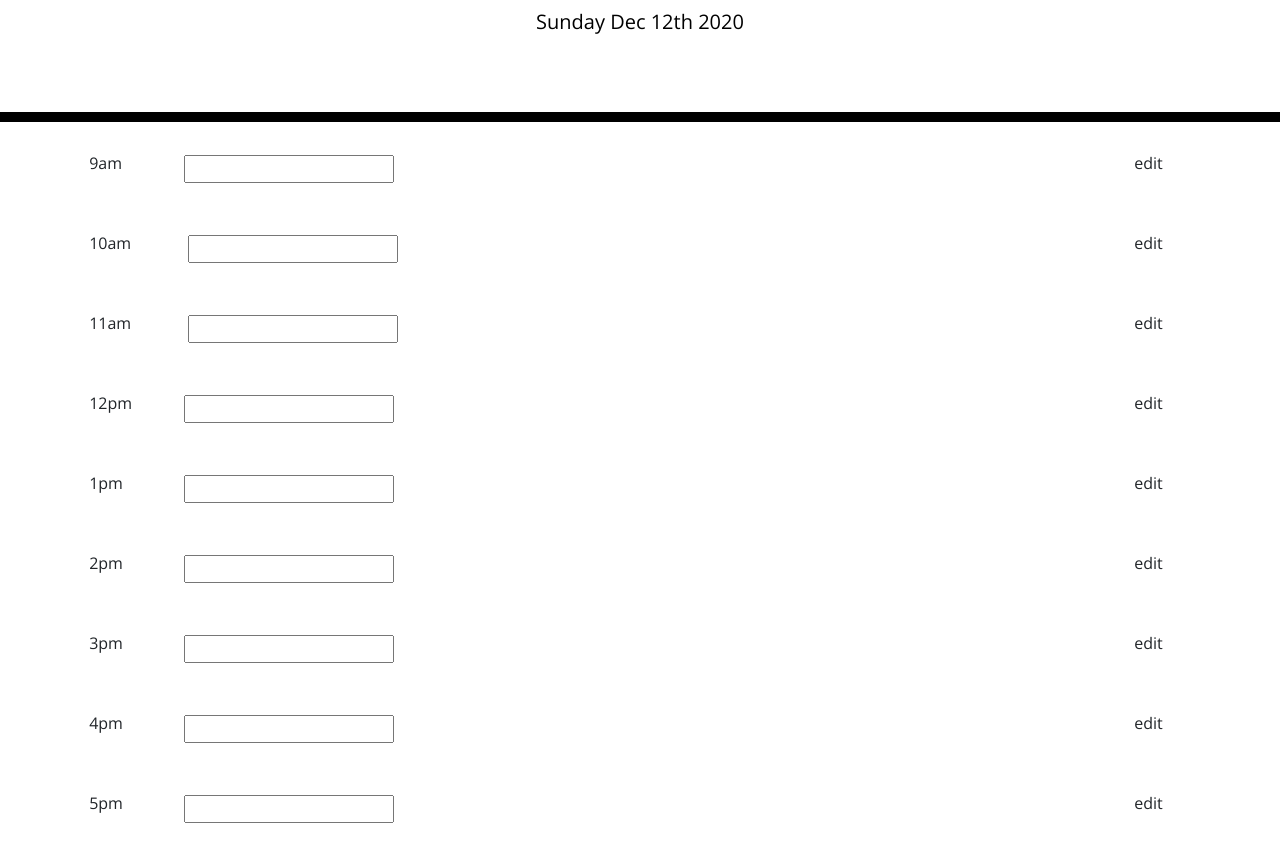
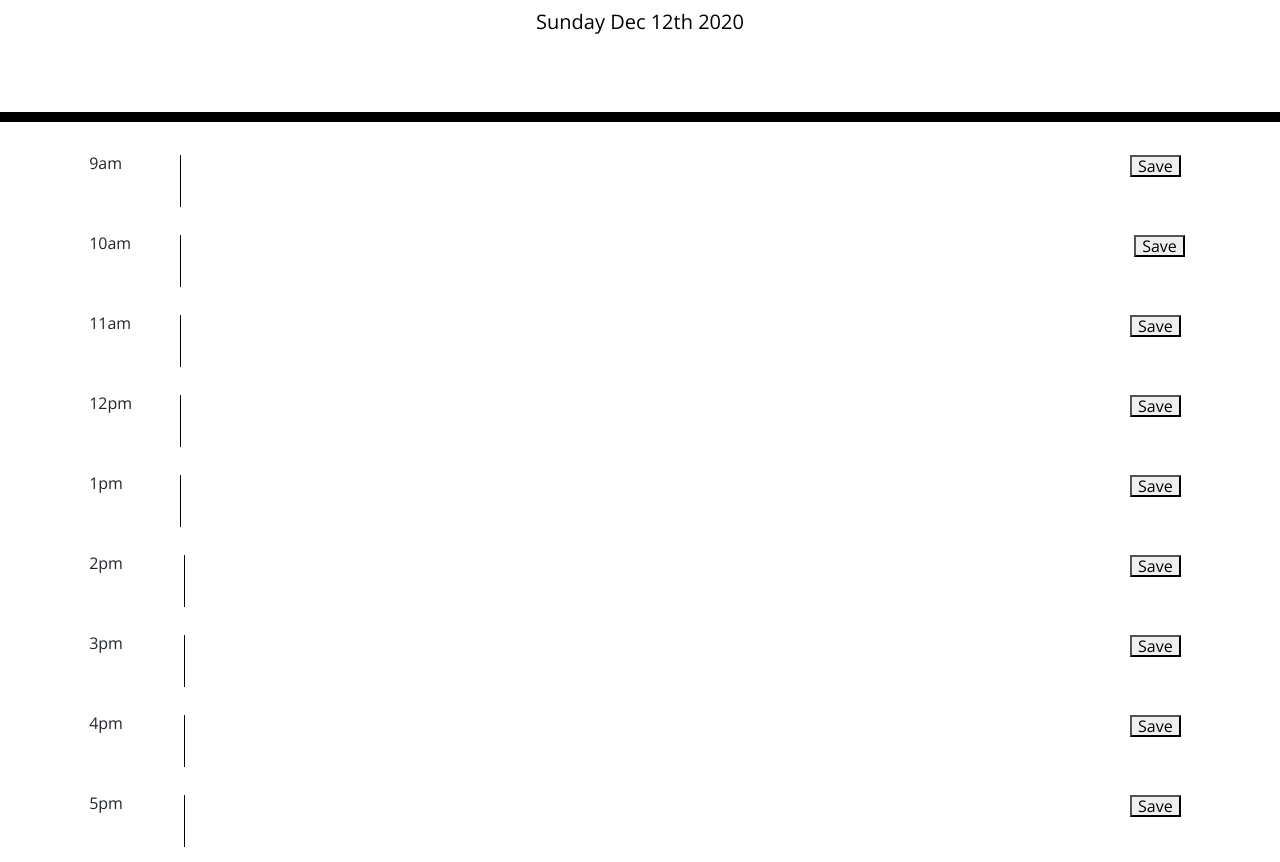
Before and after one commit to Chib1co/Schedule_Your_Day, a plain HTML site: page index.html in a window 1280 px wide. Shown: the part 182-1044 px from the top of the page. Drawn offline with nearby package versions, Linux system fonts and the light colour scheme.

Commit message:
fixing localStorage

```diff
--- a/index.html
+++ b/index.html
@@ -33,48 +33,49 @@
       <!-- Timeblocks go here -->
       <div class = "row my-row">
         <div class = "col-1 my-col col-a1 colorcode" id = "9"> 9am </div>
-        <div class = "col-10 my-col col-a2 edit_cont" id = "9" > </div>
-        <div class = "col-1 my-col col-a3 edit_btn"> edit </div>
+        <div class = "col-10 my-col col-a2 edit_cont" id = "9" ></div>
+        <div class = "col-1 my-col col-a3 save_btn"></div>
     </div>
     <div class = "row my-row" >
         <div class = "col-1 my-col col-b1 colorcode" id = "10"> 10am </div>
-        <div class = "col-10 my-col col-b2 edit_cont" id = "10">  </div>
-        <div class = "col-1 my-col col-b3 edit_btn"> edit </div>
+        <div class = "col-10 my-col col-b2 edit_cont" id = "10"></div>
+        <div class = "col-1 my-col col-a3 save_btn"> </div>
     </div>
     <div class = "row my-row" >
         <div class = "col-1 my-col col-c1 colorcode" id = "11" > 11am </div>
-        <div class = "col-10 my-col col-c2 edit_cont" id = "11">  </div>
-        <div class = "col-1 my-col col-c3 edit_btn"> edit </div>
+        <div class = "col-10 my-col col-c2 edit_cont" id = "11"></div>
+        <div class = "col-1 my-col col-a3 save_btn"></div>
     </div>
     <div class = "row my-row">
         <div class = "col-1 my-col col-a1 colorcode" id = "12"> 12pm </div>
-        <div class = "col-10 my-col col-a2 edit_cont" id = "12" > </div>
-        <div class = "col-1 my-col col-a3 edit_btn"> edit </div>
+        <div class = "col-10 my-col col-a2 edit_cont" id = "12"></div>
+        <div class = "col-1 my-col col-a3 save_btn"></div>
     </div>
       <div class = "row my-row">
         <div class = "col-1 my-col col-a1 colorcode" id = "13"> 1pm </div>
-        <div class = "col-10 my-col col-a2 edit_cont"id = "13" > </div>
-        <div class = "col-1 my-col col-a3 edit_btn"> edit </div>
+        <div class = "col-10 my-col col-a2 edit_cont"id = "13" ></div>
+        <div class = "col-1 my-col col-a3 save_btn"></div>
     </div>
       <div class = "row my-row">
         <div class = "col-1 my-col col-a1 colorcode" id = "14"> 2pm </div>
         <div class = "col-10 my-col col-a2 edit_cont" id = "14" > </div>
-        <div class = "col-1 my-col col-a3 edit_btn"> edit </div>
+        <div class = "col-1 my-col col-a3 save_btn"></div>
     </div>
     <div class = "row my-row">
         <div class = "col-1 my-col col-a1 colorcode" id = "15"> 3pm </div>
         <div class = "col-10 my-col col-a2 edit_cont" id = "15"> </div>
-        <div class = "col-1 my-col col-a3 edit_btn"> edit </div>
+        <div class = "col-1 my-col col-a3 save_btn"></div>
     </div>
       <div class = "row my-row">
         <div class = "col-1 my-col col-a1 colorcode" id = "16"> 4pm </div>
         <div class = "col-10 my-col col-a2 edit_cont" id = "16"> </div>
-        <div class = "col-1 my-col col-a3 edit_btn"> edit </div>
+        <div class = "col-1 my-col col-a3 save_btn"></div>
     </div>
       <div class = "row my-row">
         <div class = "col-1 my-col col-a1 colorcode" id = "17"> 5pm </div>
         <div class = "col-10 my-col col-a2 edit_cont" id = "17"> </div>
-        <div class = "col-1 my-col col-a3 edit_btn"> edit </div>
+        <div class = "col-1 my-col col-a3 save_btn"></div>
+
     </div>
     </div>
 
--- a/script.js
+++ b/script.js
@@ -26,14 +26,26 @@ let newTime = new Date();
     }
 });
 //add input under edit_cont class
-let newPlan = $("<input>")
+let newPlan = $("<textarea>")
 newPlan.addClass("inputPlan");
-newPlan.text($(".edit_cont"));
 $(".edit_cont").append(newPlan);
 
 
 
 //addEventlister under edit_btn div
+let saveBtn = $("<button>")
+saveBtn.addClass("savePlan");
+saveBtn.html("Save");
+$(".save_btn").append(saveBtn);
+
+saveBtn.on("click", function(){
+    let plan = newPlan.value;
+    localStorage.setItem("plan", JSON.stringify(plan));
+
+
+
+
+});
 
 
 
```
